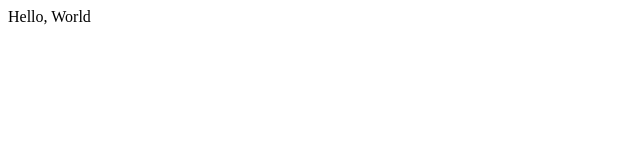
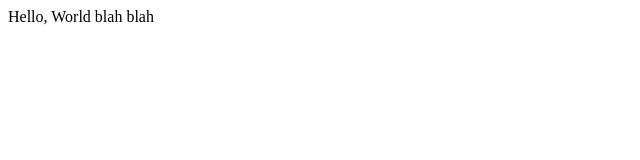
Before and after one commit to Lex-2021/Lex-2021.github.io, a plain HTML site: page index.html in a window 1280 px wide. Shown: the full height of the page, 0-640 px from the left. Drawn offline with Linux system fonts and the light colour scheme.

Commit message:
Add content to index

```diff
--- a/index.html
+++ b/index.html
@@ -8,5 +8,6 @@
 </head>
 <body>
     Hello, World
+    blah blah
 </body>
 </html>
```
